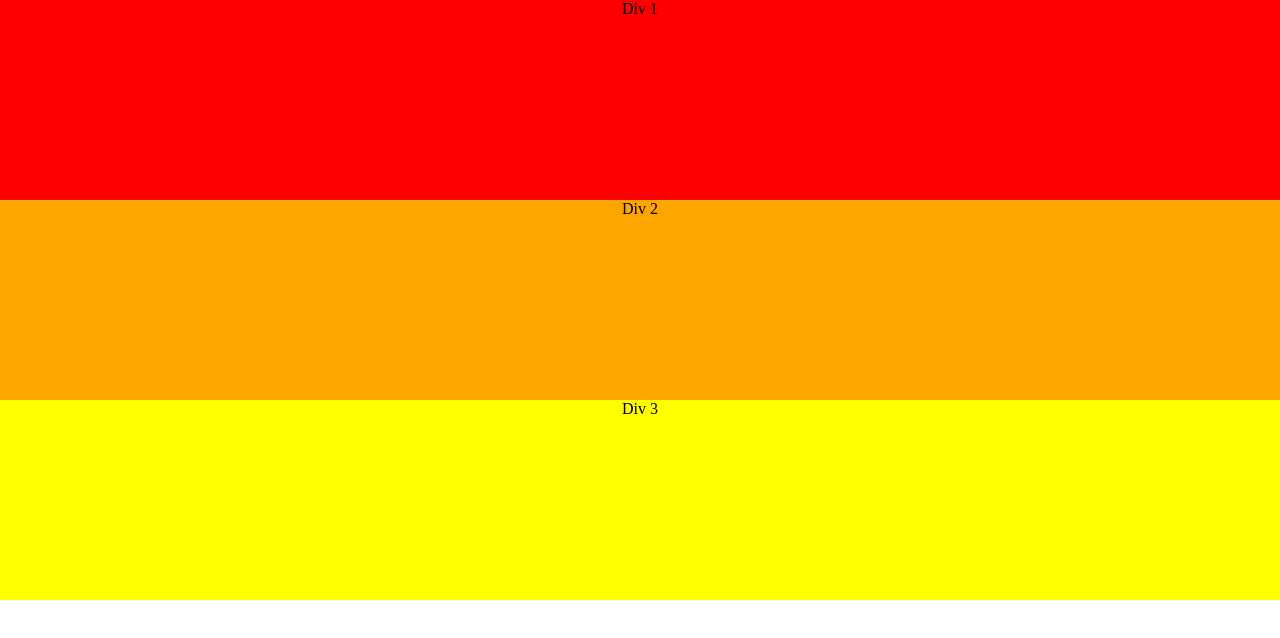
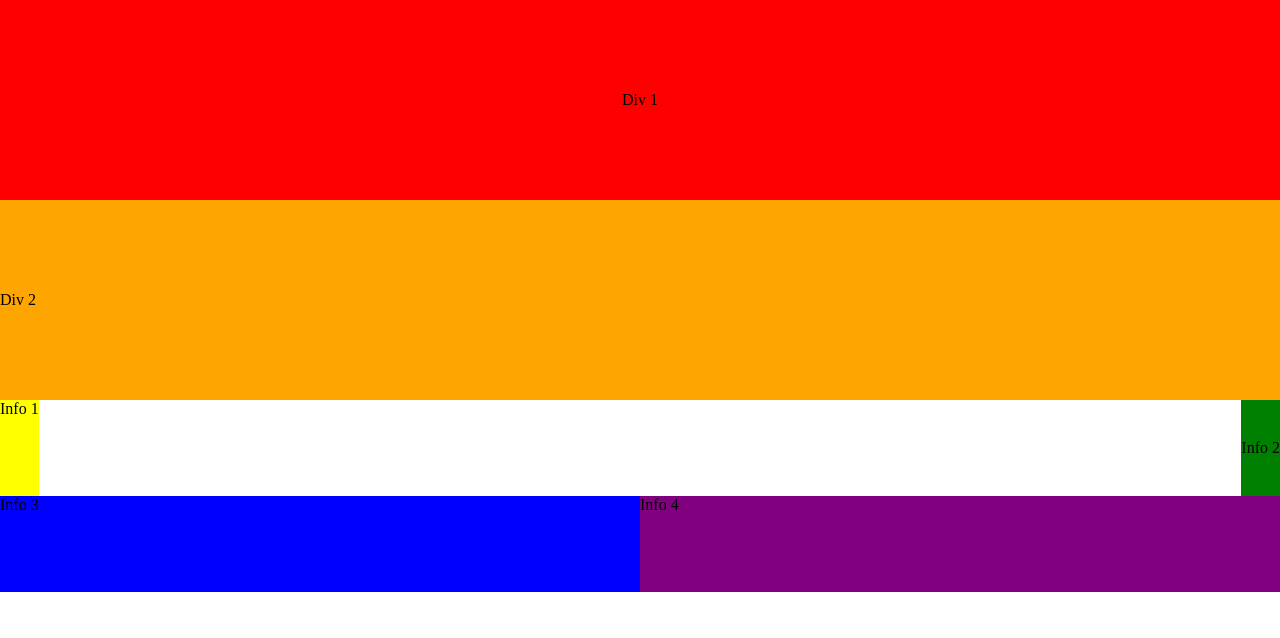
Before and after one commit to kahpereira/hackathon-decola, a plain HTML site: page desafio-aula4-css/index.html in a window 1280 px wide. Drawn offline with Linux system fonts and the light colour scheme.

Commit message:
Resolução Desafio 2 - Aula 4

```diff
--- a/desafio-aula4-css/index.html
+++ b/desafio-aula4-css/index.html
@@ -9,39 +9,75 @@
 
   <style>
     * {
-      padding: 0;
       margin: 0;
     }
 
     .div1 {
       background: red;
-      text-align: center;
+      display: flex;
+      flex-direction: row;
+      justify-content: center;
+      align-items: center;
       height: 25vh;
     }
 
     .div2 {
       background: orange;
-      text-align: center;
       height: 25vh;
+      display: flex;
+      flex-direction: row;
+      align-items: center;
+      justify-content: start;
     }
 
     .div3 {
+      display: flex;
+      flex-direction: row;
+      justify-content: space-between;
+    }
+
+    .div3 .info1 {
       background: yellow;
-      text-align: center;
-      height: 25vh;
+      height: 12vh;
+    }
+
+    .div3 .info2 {
+      background: green;
+      height: 12vh;
+      display: flex;
+      align-items: center;
+    }
+
+    .div4 {
+      height: 12vh;
+      display: flex;
+      flex-direction: row;
+      justify-content: space-between;
+    }
+
+    .div4 .info3 {
+      background: blue;
+      width: 50vw;
+    }
+
+    .div4 .info4 {
+      background: purple;
+      width: 50vw;
+      display: flex;
     }
   </style>
 </head>
 
 <body>
-  <div class="div1">
-    <p>Div 1</p>
+  <div class="div1">Div 1</div>
+  <div class="div2">Div 2</div>
+  <div class="div3">
+    <div class="info1">Info 1</div>
+    <div class="info2">Info 2</div>
   </div>
-  <div class="div2">
-    <p>Div 2</p>
-  </div>
-  <div class="div3">
-    <p>Div 3</p>
+  <div class="div4">
+    <div class="info3">Info 3</div>
+    <div class="info4">Info 4</div>
   </div>
 </body>
 
```
